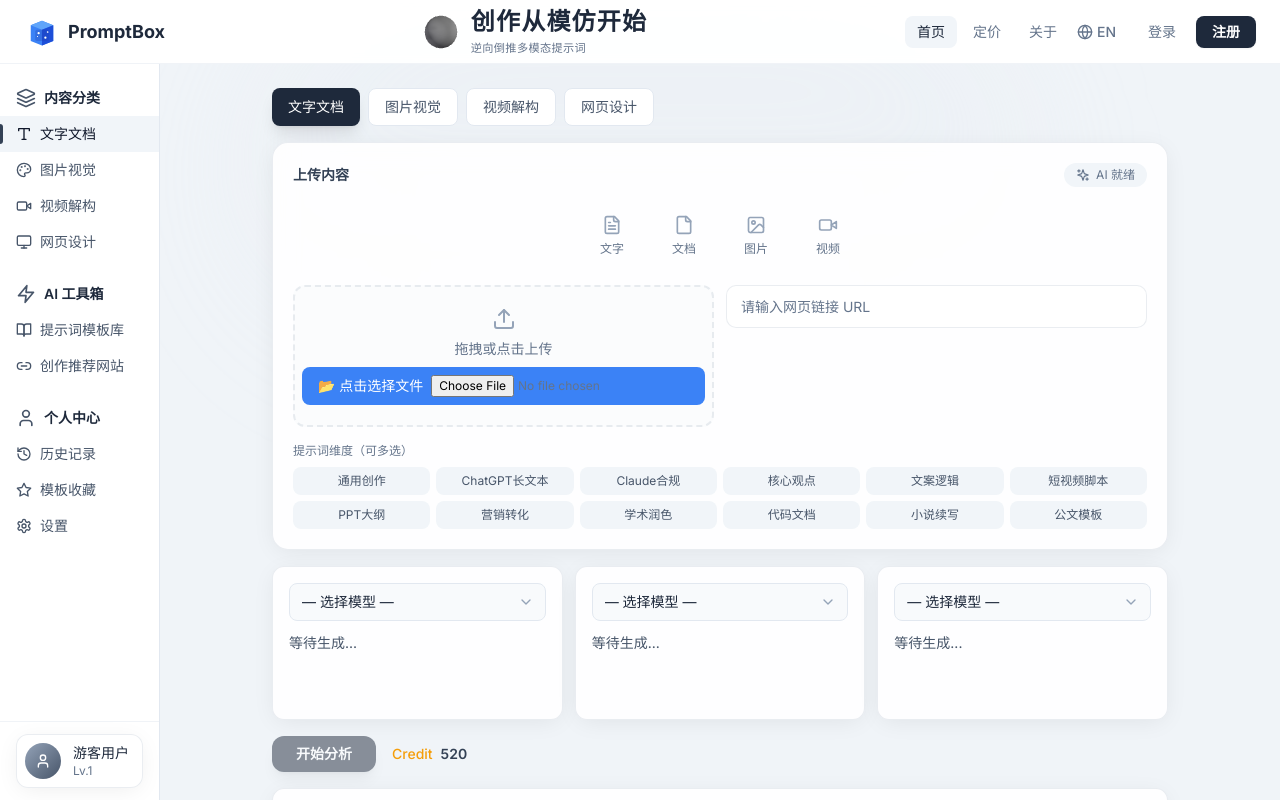
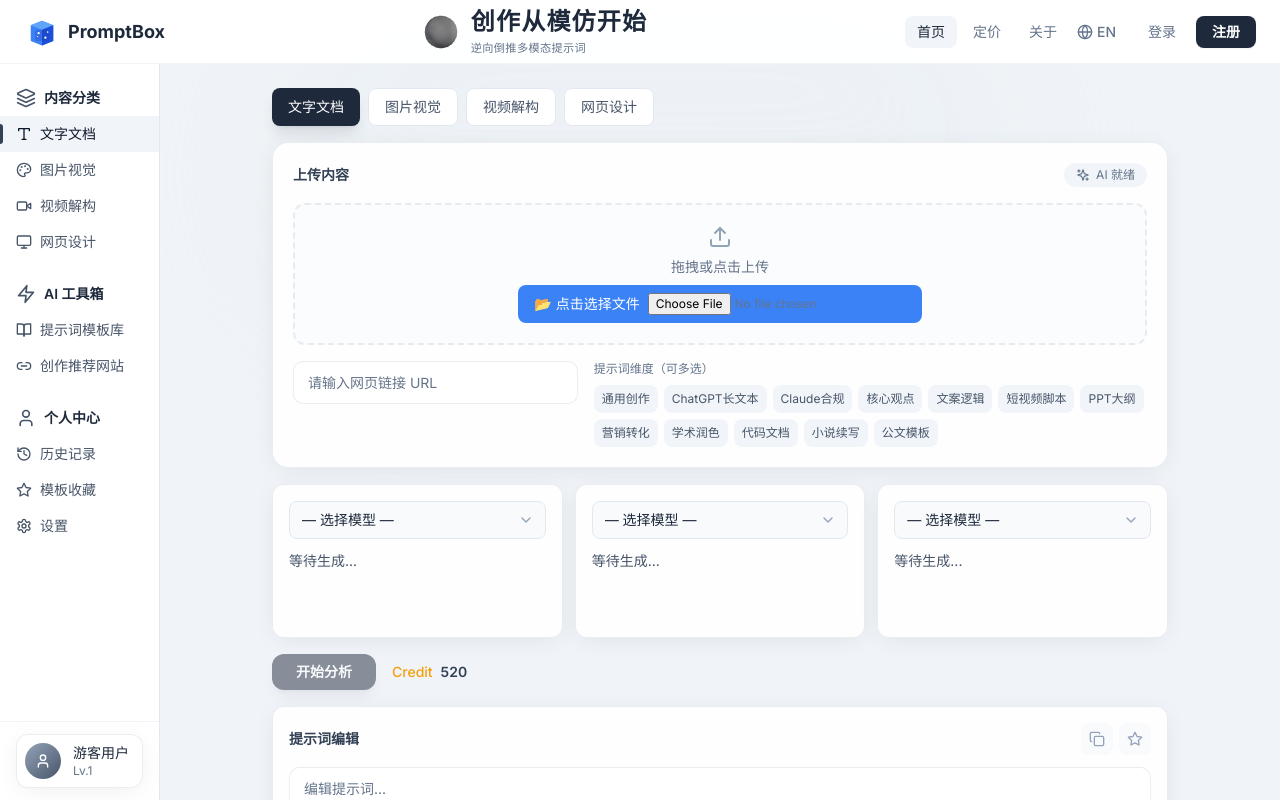
Before and after one commit to oxygen02/promptbox, a Next.js app: page / in a window 1280 px wide. Shown: the top 800 px of the page. Built offline with nearby package versions, Linux system fonts and the light colour scheme.

Commit message:
refactor: Reorganize upload section layout

```diff
--- a/src/app/page.tsx
+++ b/src/app/page.tsx
@@ -323,11 +323,9 @@ export default function HomePage() {
             <h3 className="text-sm font-semibold text-slate-700">{t.uploadContent}</h3>
             <span className="text-xs px-3 py-1 rounded-full bg-slate-100 text-slate-500 flex items-center gap-1.5"><Sparkles className="w-3.5 h-3.5" />{t.aiReady}</span>
           </div>
-          <div className="flex justify-center gap-6 mb-4">
-            {uploadTypes.map((type) => (<button key={type.key} className="flex flex-col items-center gap-1.5 p-3 rounded-xl hover:bg-slate-50 transition-colors"><type.icon className="w-5 h-5 text-slate-400" /><span className="text-xs text-slate-500">{type.label}</span></button>))}
-          </div>
-          <div className="flex gap-3 mb-4">
-            <div className="flex-1">
+
+          {/* 文件上传区域 */}
+          <div className="mb-4">
             <div className="upload-zone py-5 flex flex-col items-center justify-center min-h-[100px]">
               <Upload className="w-6 h-6 text-slate-400 mb-2" />
               <p className="text-sm text-slate-500 mb-2">{t.dragOrClick}</p>
@@ -347,9 +345,27 @@ export default function HomePage() {
               </label>
             </div>
           </div>
-            <div className="flex-1"><input type="text" placeholder={t.enterUrl} value={uploadUrl} onChange={(e) => setUploadUrl(e.target.value)} className="input-field w-full py-3" /></div>
+
+          {/* URL输入和维度选择 */}
+          <div className="flex gap-4">
+            <div className="w-1/3">
+              <input type="text" placeholder={t.enterUrl} value={uploadUrl} onChange={(e) => setUploadUrl(e.target.value)} className="input-field w-full py-3" />
             </div>
-          <div><h4 className="text-xs font-medium text-slate-500 mb-2">{t.promptDimensions}</h4><div className="grid grid-cols-6 gap-1.5">{currentTags.map((tag) => (<button key={tag} onClick={() => handleDimensionClick(tag)} className={cn("px-2 py-1.5 text-xs rounded-lg transition-all text-center", selectedDimensions.includes(tag) ? "bg-slate-800 text-white shadow" : "bg-slate-100 text-slate-600 hover:bg-slate-200")}>{tag}</button>))}</div></div>
+            <div className="flex-1">
+              <h4 className="text-xs font-medium text-slate-500 mb-2">{t.promptDimensions}</h4>
+              <div className="flex flex-wrap gap-1.5">
+                {currentTags.map((tag) => (
+                  <button
+                    key={tag}
+                    onClick={() => handleDimensionClick(tag)}
+                    className={cn("px-2 py-1.5 text-xs rounded-lg transition-all text-center whitespace-nowrap", selectedDimensions.includes(tag) ? "bg-slate-800 text-white shadow" : "bg-slate-100 text-slate-600 hover:bg-slate-200")}
+                  >
+                    {tag}
+                  </button>
+                ))}
+              </div>
+            </div>
+          </div>
         </div>
         <div className="grid grid-cols-3 gap-3 mb-4">
           {[0, 1, 2].map((index) => { const model = cardModels[index]; const prompt = cardPrompts[index]; const modelInfo = MODELS.find((m) => m.key === model); return (
```
Lines whose indentation alone changed are shown as unchanged.
